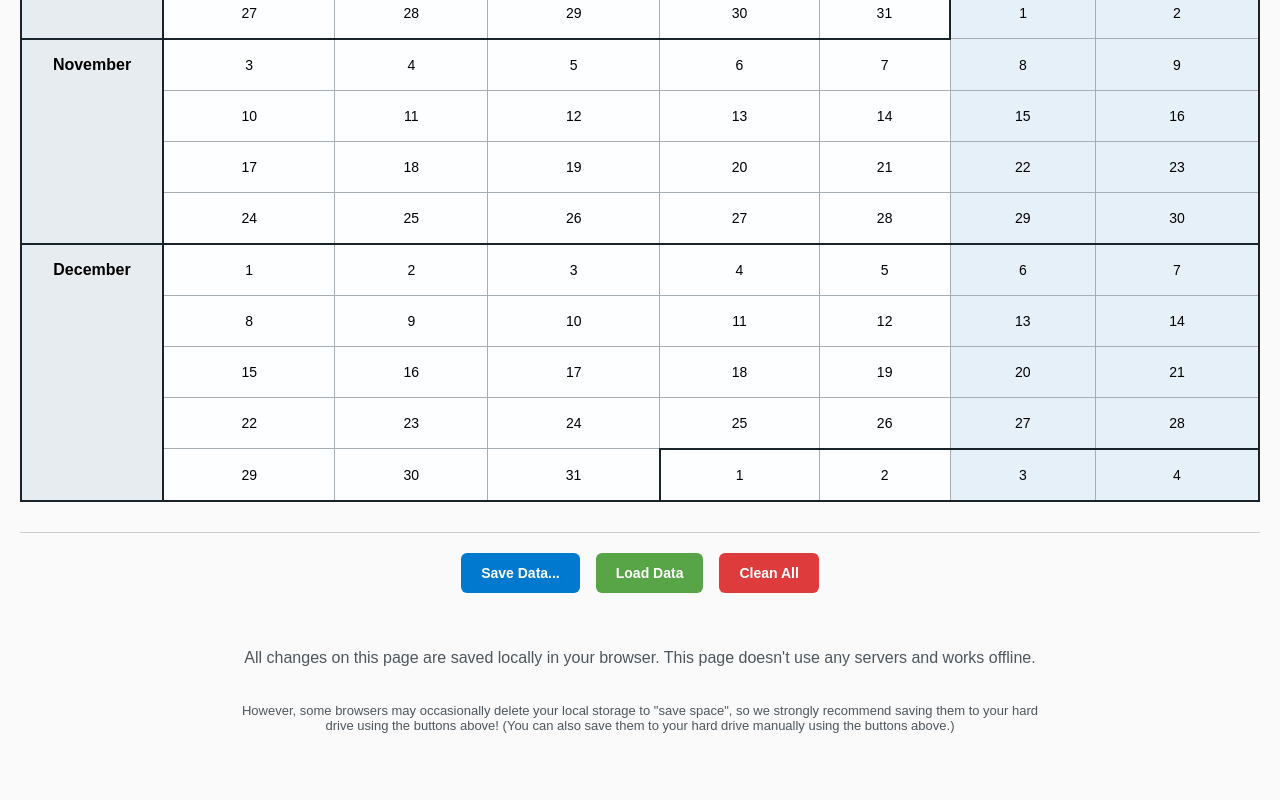
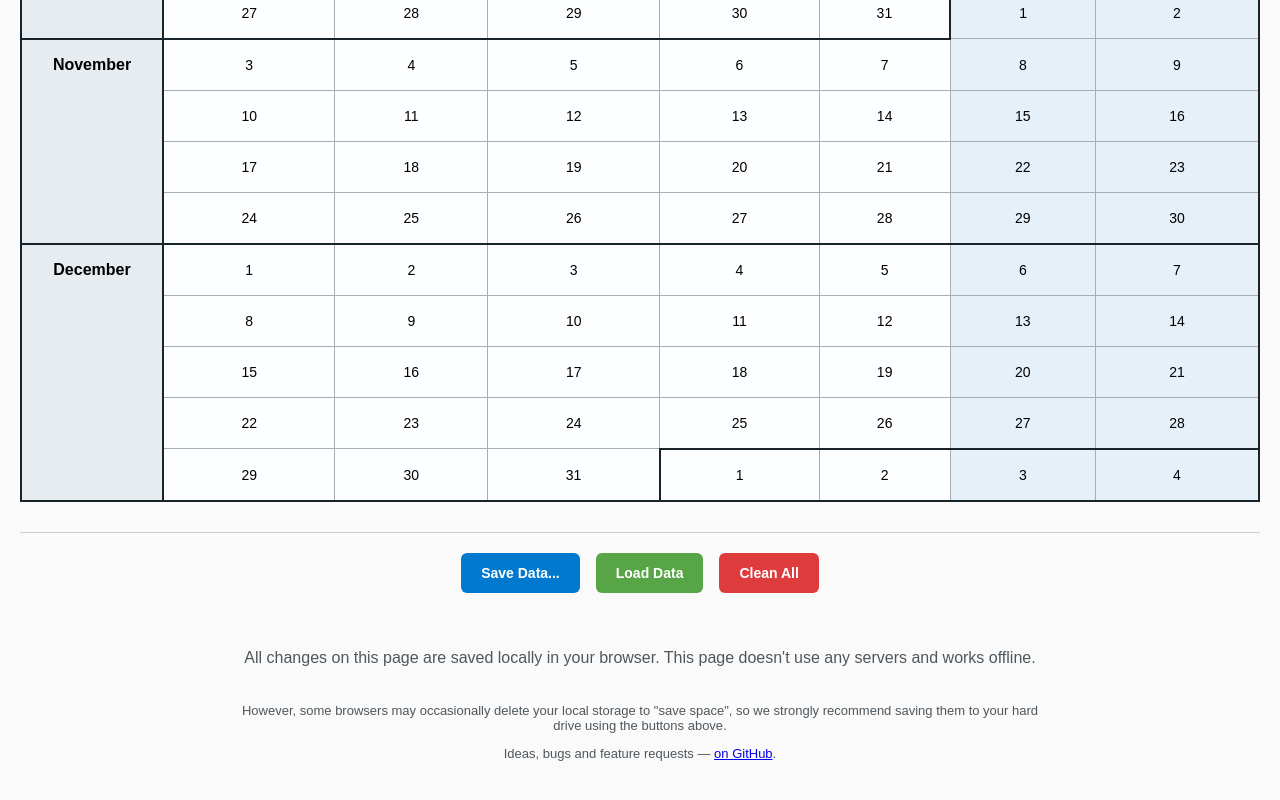
Before and after one commit to vas3k/year.vas3k.cloud, a React (Create React App) app: page / in a window 1280 px wide. Shown: the part 2483-3283 px from the top of the page. Built offline with nearby package versions, Linux system fonts and the light colour scheme.

Commit message:
fix: footer

```diff
--- a/src/components/SaveLoadData.tsx
+++ b/src/components/SaveLoadData.tsx
@@ -225,10 +225,12 @@ const SaveLoadData: React.FC = () => {
           All changes on this page are saved locally in your browser. This page doesn't use any servers and works
           offline.
         </p>
-        <p style={{ fontSize: "13px", paddingTop: "20px", paddingBottom: "100px" }}>
+        <p style={{ fontSize: "13px", paddingTop: "20px" }}>
           However, some browsers may occasionally delete your local storage to "save space", so we strongly recommend
-          saving them to your hard drive using the buttons above! (You can also save them to your hard drive manually
-          using the buttons above.)
+          saving them to your hard drive using the buttons above.
+        </p>
+        <p style={{ fontSize: "13px", paddingBottom: "100px" }}>
+          Ideas, bugs and feature requests — <a href="https://github.com/vas3k/year.vas3k.cloud">on GitHub</a>.
         </p>
       </div>
     </>
```
